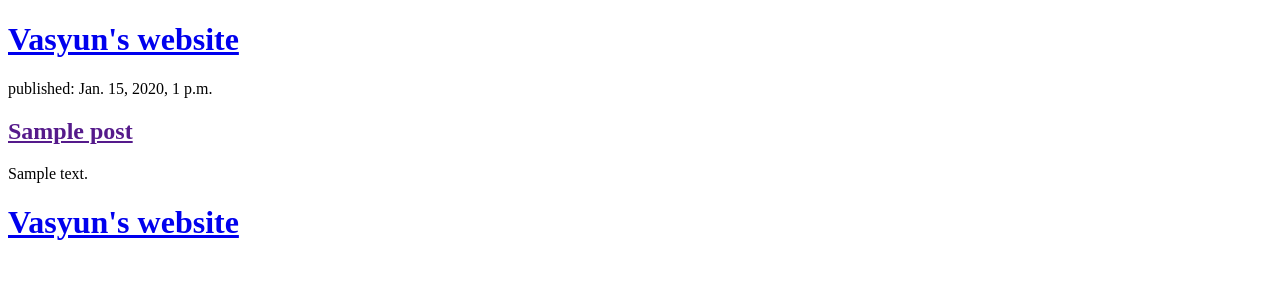
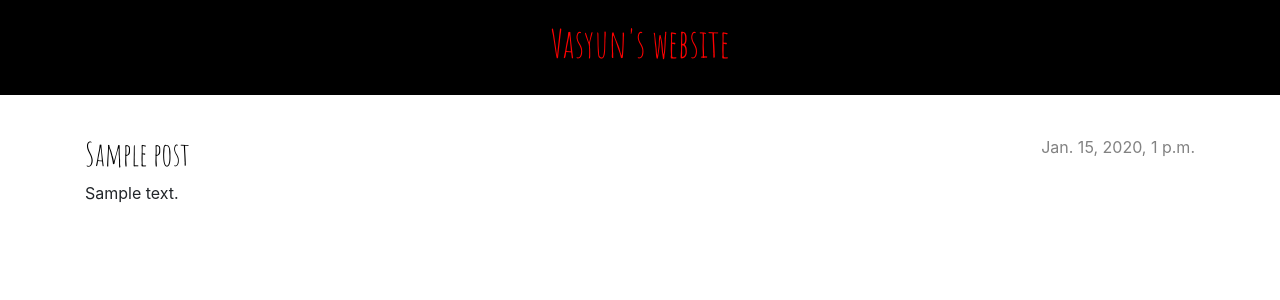
Before and after one commit to Vasis3038/django_project, a Django app: page / in a window 1280 px wide. Shown: the top 300 px of the page. Run offline with Django 3.2, Linux system fonts and the light colour scheme; tables that the repository leaves empty hold one stand-in row (values such as "Sample post").

Commit message:
Added view and template for detailed post as well as CSS for the site.

```diff
--- /dev/null
+++ b/blog/static/css/website.css
@@ -0,0 +1,77 @@
+.page-header {
+    background-color: black;
+    margin-top: 0;
+    margin-bottom: 40px;
+    padding: 20px 20px 20px 20px;
+}
+
+.page-header h1,
+.page-header h1 a,
+.page-header h1 a:visited,
+.page-header h1 a:active{
+    color: red;
+    font-size: 39px;
+    text-decoration: none;
+}
+
+
+
+h1,
+h2,
+h3,
+h4 {
+    font-family: 'Amatic SC';
+}
+
+h1{
+text-align: center;
+}
+
+
+.date {
+    color: #828282;
+}
+
+.save {
+    float: right;
+}
+
+.post-form textarea,
+.post-form input {
+    width: 100%;
+}
+
+.top-menu,
+.top-menu:hover,
+.top-menu:visited {
+    color: #ffffff;
+    float: right;
+    font-size: 26pt;
+    margin-right: 20px;
+}
+
+.post {
+    margin-bottom: 70px;
+}
+
+.post h2 a,
+.post h2 a:visited {
+    color: #000000;
+}
+
+.post > .date,
+.post > .actions {
+    float: right;
+}
+
+.btn-default,
+.btn-default:visited {
+    color: #C25100;
+    background: none;
+    border-color: #C25100;
+}
+
+.btn-default:hover {
+    color: #FFFFFF;
+    background-color: #C25100;
+}
--- /dev/null
+++ b/blog/templates/blog/base.html
@@ -0,0 +1,26 @@
+{% load static %}
+<!DOCTYPE html>
+<html>
+    <head>
+        <title>labudabudabdab</title>
+        <link rel="stylesheet" href="https://cdn.jsdelivr.net/npm/bootstrap@4.5.3/dist/css/bootstrap.min.css" integrity="sha384-TX8t27EcRE3e/ihU7zmQxVncDAy5uIKz4rEkgIXeMed4M0jlfIDPvg6uqKI2xXr2" crossorigin="anonymous">
+        <link rel="stylesheet" href="{% static 'css/website.css' %}">
+        <link href="https://fonts.googleapis.com/css2?family=Amatic+SC&display=swap" rel="stylesheet" type="text/css">
+    </head>
+    <body>
+        <header class="page-header">
+            <div class="container">
+                <h1><a href="/">Vasyun's website</a></h1>
+            </div>
+        </header>
+
+        <main class="container">
+            <div class="row">
+                <div class="col">
+                    {% block content %}
+                    {% endblock %}
+                </div>
+            </div>
+        </main>
+    </body>
+</html>
--- a/blog/templates/blog/post_list.html
+++ b/blog/templates/blog/post_list.html
@@ -1,21 +1,13 @@
-<!DOCTYPE html>
-<html>
-    <head>
-        <title>labudabulabdab</title>
-    </head>
+{% extends 'blog/base.html' %}
 
-    <body>
-        <header>
-            <h1><a href="/">Vasyun's website</a></h1>
-        </header>
-
-        {% for post in posts %}
-        <article>
-            <time>published: {{ post.published_date }}</time>
-            <h2><a href="">{{ post.title }}</a></h2>
-            <p>{{ post.text|linebreaksbr }}</p>
-        </article>
-        {% endfor %}
-    <h1><a href="/">Vasyun's website</a></h1>
-    </body>
-</html>
+{% block content %}
+{% for post in posts %}
+<article class="post">
+    <time class="date">
+        {{ post.published_date }}
+    </time>
+    <h2><a href="{% url 'post_detail' pk=post.pk %}">{{ post.title }}</a></h2>
+    <p>{{ post.text|linebreaksbr }}</p>
+</article>
+{% endfor %}
+{% endblock %}
--- a/blog/urls.py
+++ b/blog/urls.py
@@ -3,4 +3,5 @@ from . import views
 
 urlpatterns = [
     path('', views.post_list, name='post_list'),
+    path('post/<int:pk>/', views.post_detail, name='post_detail'),
 ]
--- a/blog/views.py
+++ b/blog/views.py
@@ -1,7 +1,11 @@
-from django.shortcuts import render
+from django.shortcuts import render, get_object_or_404
 from .models import Post
 from django.utils import timezone
 
 def post_list(request):
     posts = Post.objects.filter(published_date__lte=timezone.now()).order_by('published_date')
     return render(request, 'blog/post_list.html', {'posts': posts})
+
+def post_detail(request, pk):
+    post = get_object_or_404(Post, pk=pk)
+    return render(request, 'blog/post_detail.html', {'post': post})
```
Also changed, not shown: blog/templates/blog/post_detail.html (added, +13 -0 lines).
